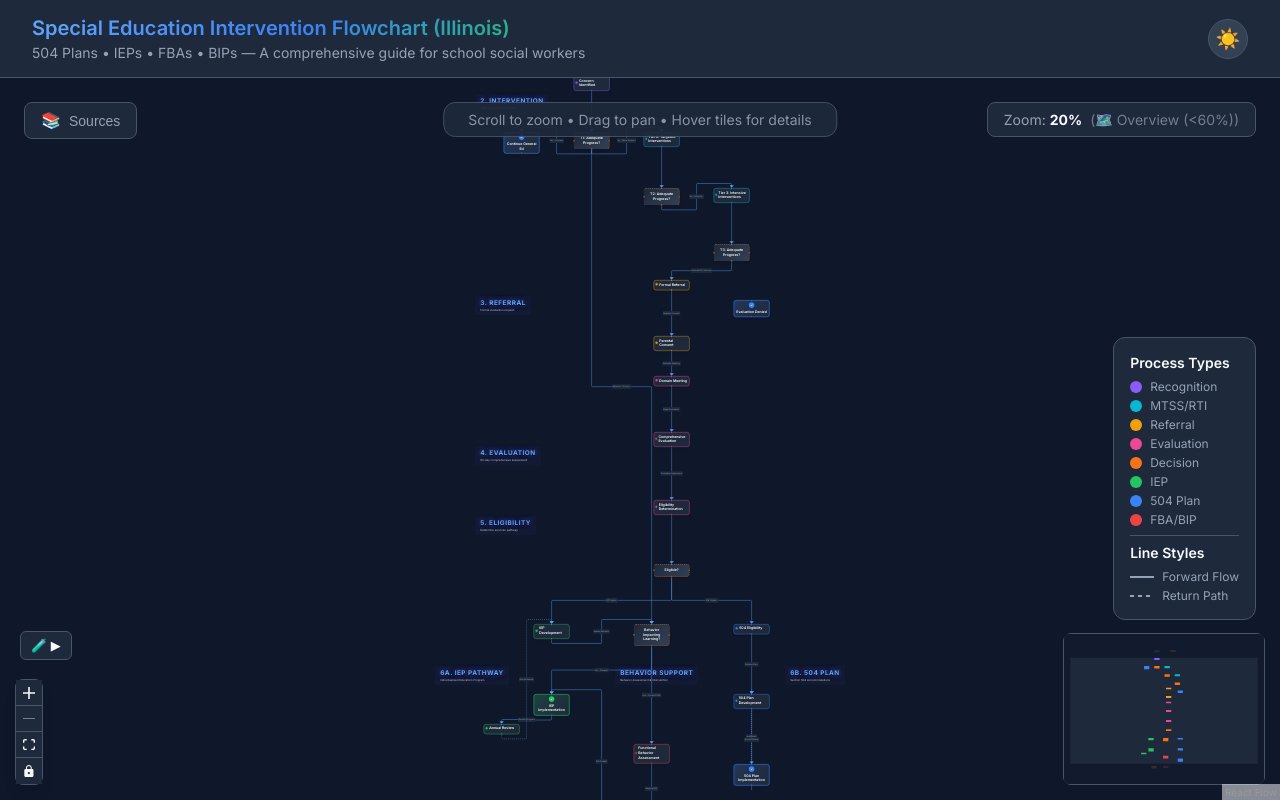
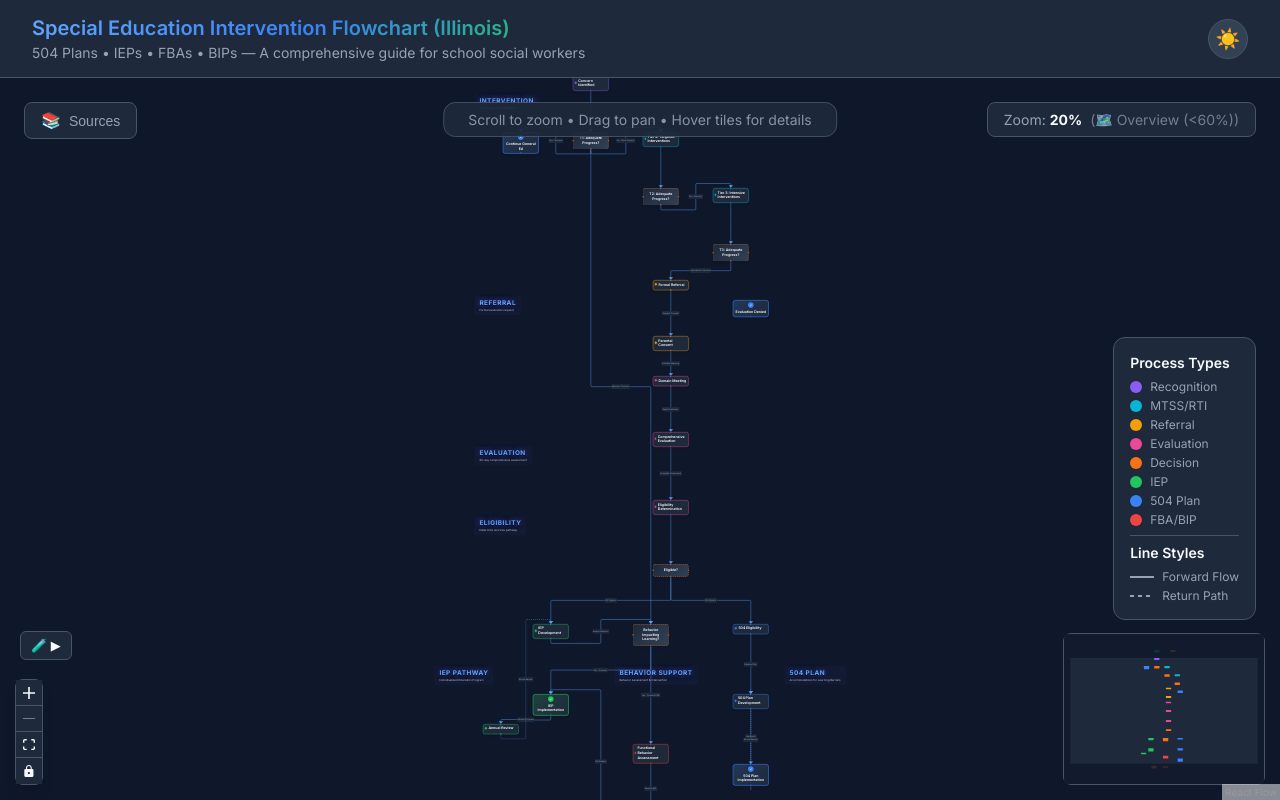
Before and after one commit to mooserson/IEP_504_FBA_BIP_Explainer, a React (Vite) app: page / in a window 1280 px wide. Built offline with nearby package versions, Linux system fonts and the light colour scheme.

Commit message:
remove numbering on phase labels

```diff
--- a/src/data/flowData.js
+++ b/src/data/flowData.js
@@ -35,7 +35,7 @@ const phaseLabels = [
         position: { x: -100, y: -20 },
         data: {
             category: NODE_CATEGORIES.PHASE_LABEL,
-            label: '1. TIER 1',
+            label: 'GENERAL EDUCATION',
             description: 'Universal supports & screening',
         },
     },
@@ -45,7 +45,7 @@ const phaseLabels = [
         position: { x: -100, y: 340 },
         data: {
             category: NODE_CATEGORIES.PHASE_LABEL,
-            label: '2. INTERVENTION',
+            label: 'INTERVENTION',
             description: 'Tiered supports (MTSS/RTI)',
         },
     },
@@ -55,7 +55,7 @@ const phaseLabels = [
         position: { x: -100, y: 1350 },
         data: {
             category: NODE_CATEGORIES.PHASE_LABEL,
-            label: '3. REFERRAL',
+            label: 'REFERRAL',
             description: 'Formal evaluation request',
         },
     },
@@ -65,7 +65,7 @@ const phaseLabels = [
         position: { x: -100, y: 2100 },
         data: {
             category: NODE_CATEGORIES.PHASE_LABEL,
-            label: '4. EVALUATION',
+            label: 'EVALUATION',
             description: '60-day comprehensive assessment',
         },
     },
@@ -75,7 +75,7 @@ const phaseLabels = [
         position: { x: -100, y: 2450 },
         data: {
             category: NODE_CATEGORIES.PHASE_LABEL,
-            label: '5. ELIGIBILITY',
+            label: 'ELIGIBILITY',
             description: 'Determine services pathway',
         },
     },
@@ -85,7 +85,7 @@ const phaseLabels = [
         position: { x: -300, y: 3200 },
         data: {
             category: NODE_CATEGORIES.PHASE_LABEL,
-            label: '6A. IEP PATHWAY',
+            label: 'IEP PATHWAY',
             description: 'Individualized Education Program',
         },
     },
@@ -95,8 +95,8 @@ const phaseLabels = [
         position: { x: 1450, y: 3200 },
         data: {
             category: NODE_CATEGORIES.PHASE_LABEL,
-            label: '6B. 504 PLAN',
-            description: 'Section 504 Accommodations',
+            label: '504 PLAN',
+            description: 'Accommodations for Learning Barriers',
         },
     },
     {
```
